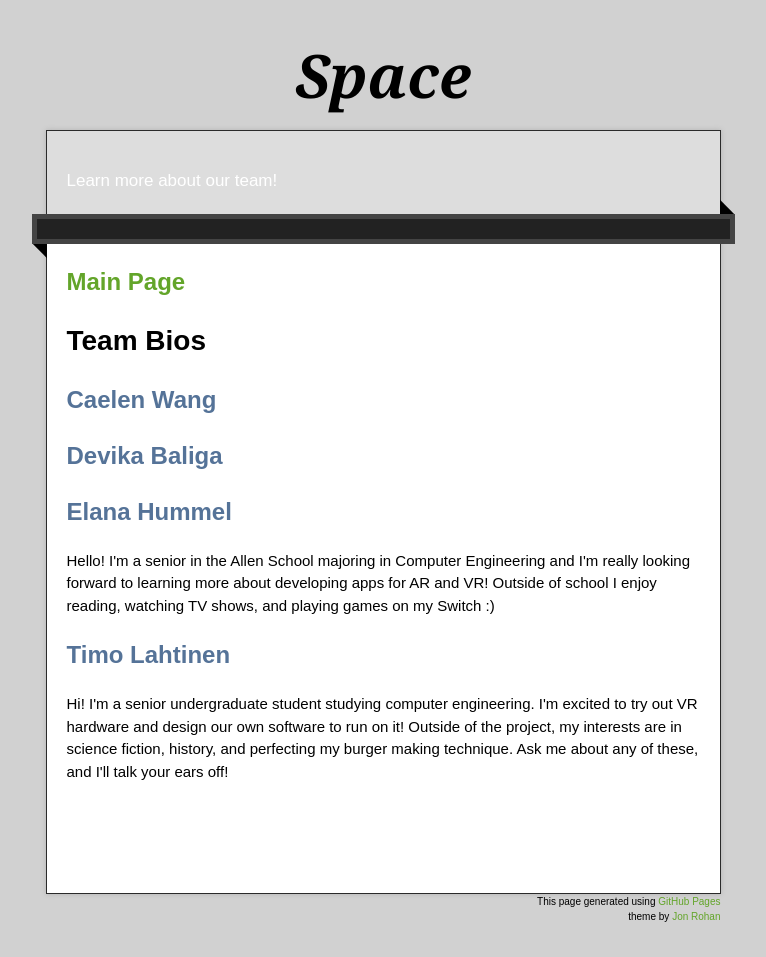
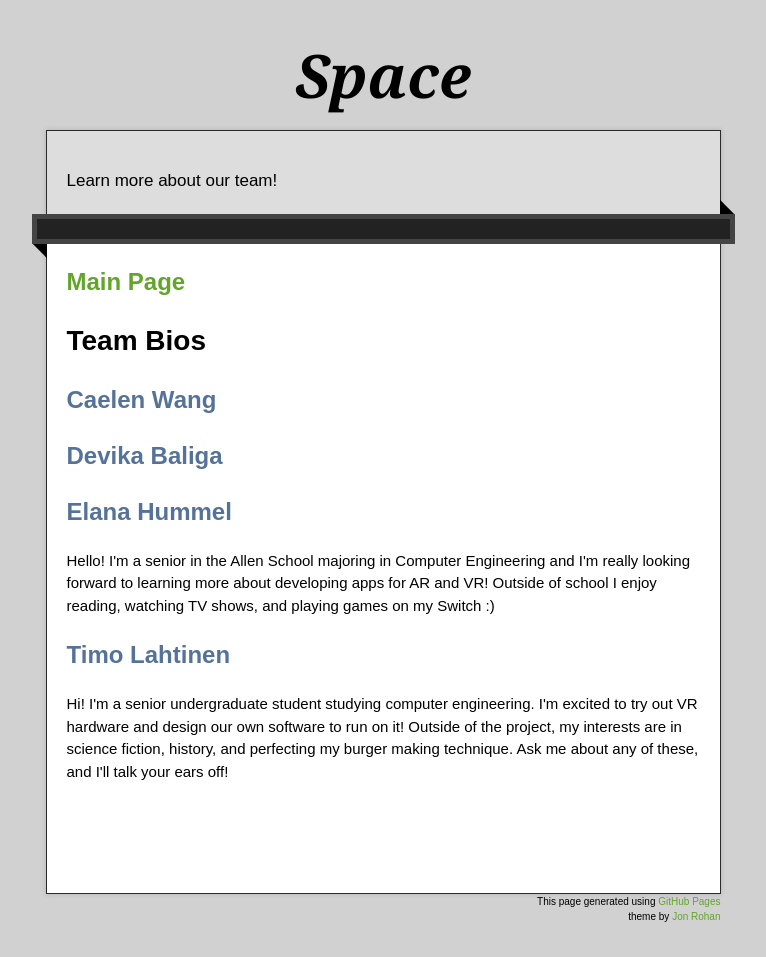
Before and after one commit to UWRealityLab/xrcapstone21sp-team3, a plain HTML site: page docs/teambios.html in a window 1280 px wide. Shown: the whole page, without its empty margins (257-1023 px from the left). Drawn offline with nearby package versions, Linux system fonts and the light colour scheme; a script that the page names is missing.

Commit message:
Update teambios.html

```diff
--- a/docs/teambios.html
+++ b/docs/teambios.html
@@ -30,7 +30,7 @@
         <h1 class="title">Space</h1>
       </header>
       <div id="container">
-        <p class="tagline">Learn more about our team!</p>
+        <p style="color:black" class="tagline">Learn more about our team!</p>
         <div id="main" role="main">
           <div class="download-bar">
 
```
